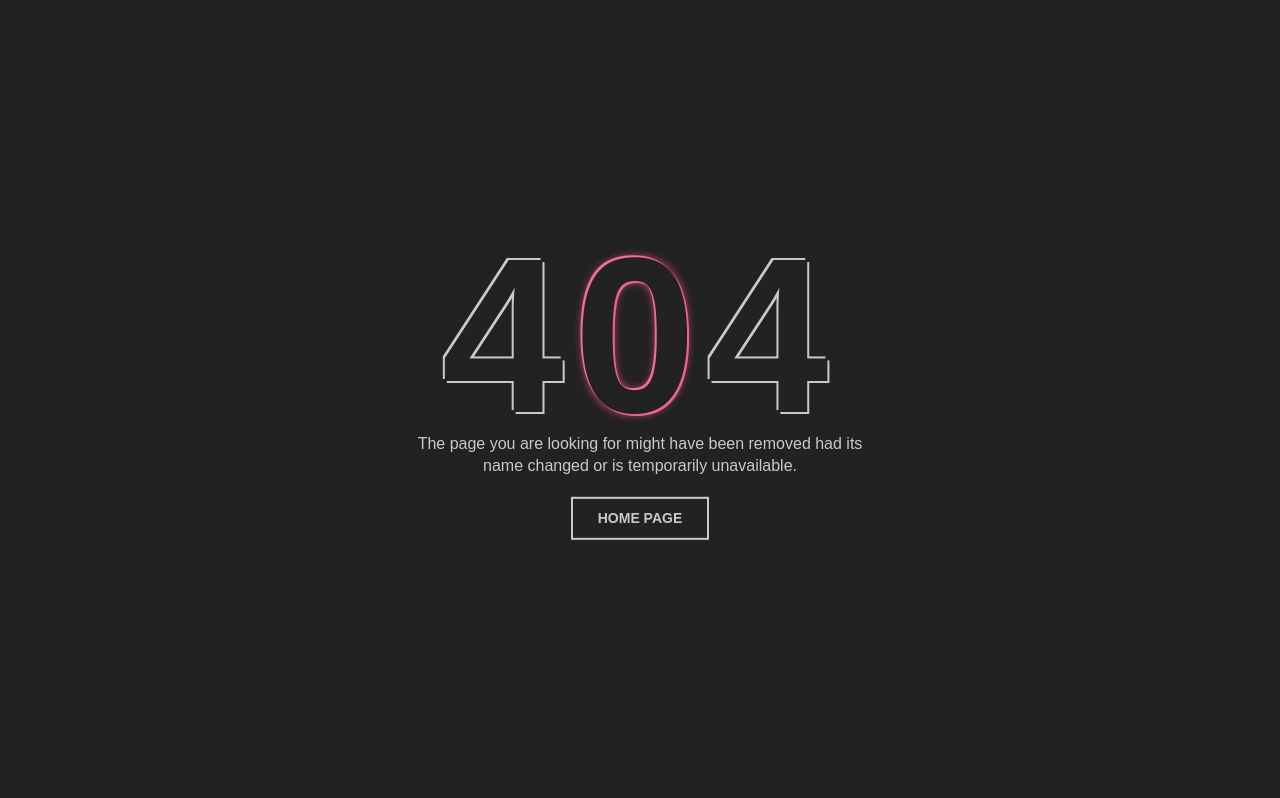
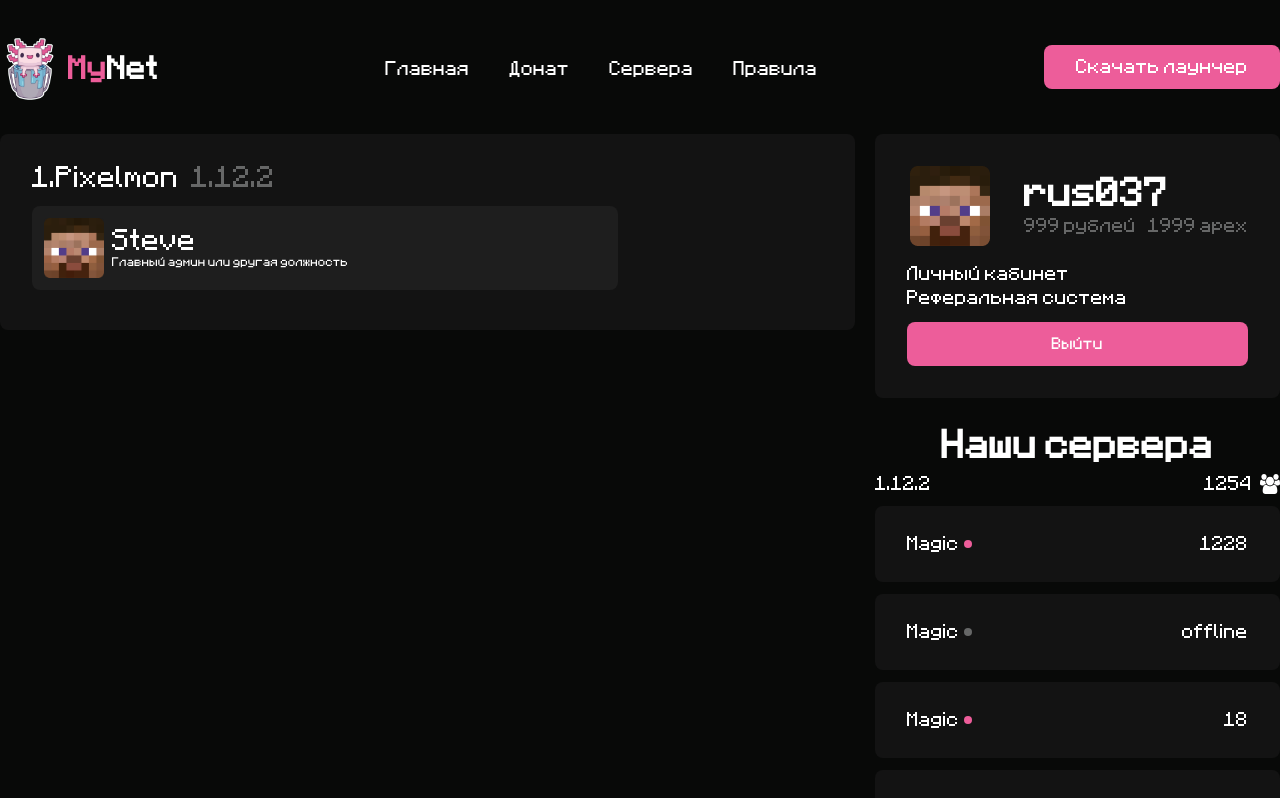
Before and after one commit to Yarnyan/mynet, a React (Vite) app: page /team in a window 1280 px wide. Before the commit this address led to /404. Shown: the top 798 px of the page. Built offline with nearby package versions, Linux system fonts and the light colour scheme.

Commit message:
Add files via upload

```diff
--- a/src/App.jsx
+++ b/src/App.jsx
@@ -13,6 +13,7 @@ import Server from "./pages/Server"
 import Start from "./pages/Start"
 import Licence from "./pages/Licence"
 import Processing from './pages/Processing'
+import Team from './pages/Team'
 function App() {
   return (
     <BrowserRouter>
@@ -28,6 +29,7 @@ function App() {
         <Route path='/start' element={<Start />} />
         <Route path='/licence' element={<Licence />} />
         <Route path='/processing' element={<Processing />} />
+        <Route path='/team' element={<Team />} />
         <Route path='*' element={<Navigate to="/404" />} />
         <Route path='/404' element={<NotFound />} />
       </Routes>
--- a/src/components/cabinet/Setting.jsx
+++ b/src/components/cabinet/Setting.jsx
@@ -110,6 +110,9 @@ export default function Setting() {
             <button onClick={() => toggleModal('addTag')}>Добавить тег новости</button>
             <button onClick={() => toggleModal('addPrivilege')}>Добавить привилегию</button>
             <button>Добавить сервер</button>
+            <button>Удалить сервер</button>
+            <button>Добавить мод</button>
+            <button>Удалить мод</button>
             <button onClick={() => toggleModal('createPromoCode')}>Создать промокод</button>
             <button onClick={() => toggleModal('addStaff')}>Добавить персонал</button>
             <button onClick={() => toggleModal('updateStaff')}>Изменить персонал</button>
--- /dev/null
+++ b/src/components/server/ServerInformation.jsx
@@ -0,0 +1,9 @@
+import React from 'react'
+import styles from './ServerComponent.module.scss'
+export default function ServerInformation() {
+  return (
+    <div className={styles.ServerCommands}>
+        <p>/afk - включить режим «Нет на месте»</p>
+    </div>
+  )
+}
--- a/src/components/servers/ServersComponent.jsx
+++ b/src/components/servers/ServersComponent.jsx
@@ -7,8 +7,10 @@ export default function ServersComponent() {
       <div className={styles.Servers__about}>
         <img src="/image/skin.png" alt="" />
         <div className={styles.Servers__about_name}>
-          <p>HiTech</p>
-          <p>1.12.2</p>
+          <p>HiTech<span>1.12.2</span></p>
+          <div style={{marginTop: '16px'}}>
+            <p className={styles.Servers__p}>Lorem, ipsum dolor sit amet consectetur adipisicing elit. Quasi magnam nisi accusantium assumenda voluptas, consequuntur aspernatur distinctio debitis architecto molestiae corporis dignissimos facilis quibusdam reprehenderit omnis sapiente magni exercitationem consectetur.</p>
+          </div>
         </div>
       </div>
       <div className={styles.Servers__version}>
--- a/src/components/servers/ServersComponent.module.scss
+++ b/src/components/servers/ServersComponent.module.scss
@@ -19,14 +19,18 @@
     display: flex;
     flex-direction: column;
     justify-content: space-evenly;
-    align-items: center;
 }
 
 .Servers__about_name p:first-child {
-    color: var(--textColor);
+    color: var(--textColor)
 }
 
-.Servers__about_name p:nth-child(2) {
+.Servers__p {
+    color: var(--anotherTextColor) !important;
+}
+
+.Servers__about_name span:nth-child(1) {
+    margin-left: 12px;
     color: var(--anotherTextColor)
 }
 
--- a/src/module/NewsFlash/NewsFull.jsx
+++ b/src/module/NewsFlash/NewsFull.jsx
@@ -10,7 +10,6 @@ export default function NewsFull() {
     return (
         <div className={styles.home__container}>
             <div className={styles.home__container_news}>
-                <NewsFlash />
                 <NewsFlash />
             </div>
             <div className={styles.home__container_monitor}>
--- /dev/null
+++ b/src/module/OurTeam/OurTeam.jsx
@@ -0,0 +1,32 @@
+import React from 'react'
+import ServerPersonnel from '../../components/server/ServerPersonnel'
+import Profile from '../../components/profile/Profile'
+import ServersBar from '../../components/serversBar/ServersBar'
+import styles from './OurTeam.module.scss'
+export default function OurTeam() {
+    return (
+        <div className='home__container'>
+            <div className='home__container_news'>
+                <div className={styles.ourTeam__container}>
+                    <div className={styles.ourTeam__container_content}>
+                        <p style={{ marginBottom: '16px' }}>1.Pixelmon <span>1.12.2</span></p>
+                        <ServerPersonnel />
+                    </div>
+                </div>
+            </div>
+            <div className='home__container_monitor'>
+                <div className='home__container_auth'>
+                    <Profile />
+                </div>
+                <div className='home__container_servers'>
+                    <div className='home__servers_subtitle'>
+                        <h1>Наши сервера</h1>
+                    </div>
+                    <div className='home__servers_content'>
+                        <ServersBar />
+                    </div>
+                </div>
+            </div>
+        </div>
+    )
+}
--- /dev/null
+++ b/src/module/OurTeam/OurTeam.module.scss
@@ -0,0 +1,22 @@
+.ourTeam__container {
+    margin-top: 32px;
+    display: flex;
+}
+
+.ourTeam__container_content {
+    background-color: var(--backgroundElementColor);
+    border-radius: 8px;
+    padding: 32px;
+    align-items: center;
+    width: 100%
+}
+
+.ourTeam__container_content p {
+    font-size: 24px;
+    color: var(--textColor)
+}
+
+.ourTeam__container_content span {
+    margin-left: 6px;
+    color: var(--anotherTextColor);
+}
--- a/src/module/error/Error.jsx
+++ b/src/module/error/Error.jsx
@@ -7,8 +7,8 @@ export default function Error() {
                 <div className="notfound-404">
                     <h1>4<span>0</span>4</h1>
                 </div>
-                <p>The page you are looking for might have been removed had its name changed or is temporarily unavailable.</p>
-                <Link to="/">home page</Link>
+                <p>Страница, которую вы ищете, могла быть удалена, ее название изменилось или она временно недоступна..</p>
+                <Link to="/">Главная страница</Link>
             </div>
         </div>
     )
--- a/src/module/footer/Footer.jsx
+++ b/src/module/footer/Footer.jsx
@@ -55,7 +55,7 @@ export default function Footer() {
           <p>Для пользователей</p>
           <Link className={styles.firstLink} to={'/licence'}>Лицензионное соглашение</Link>
           <Link to={'/processing'}>Политика обработки персональных данных</Link>
-          <Link to={'/22'}>Наша команда</Link>
+          <Link to={'/team'}>Наша команда</Link>
         </div>
         <div className={styles.footer__conteint_social}>
           <Link target='_blank' to={'https://vk.com/MyNetMinecraft'}><img src="/icons/vk.svg" alt="" /></Link>
--- /dev/null
+++ b/src/pages/Team.jsx
@@ -0,0 +1,15 @@
+import React from 'react'
+import Header from '../module/header/Header'
+import Footer from '../module/footer/Footer'
+import OurTeam from '../module/OurTeam/OurTeam'
+export default function Start() {
+    return (
+        <div className='Container'>
+            <Header />
+            <div className="Content">
+                <OurTeam />
+            </div>
+            <Footer />
+        </div>
+    )
+}
```
Also changed, not shown: src/module/server/ServerModule.jsx (+9 -5 lines).
